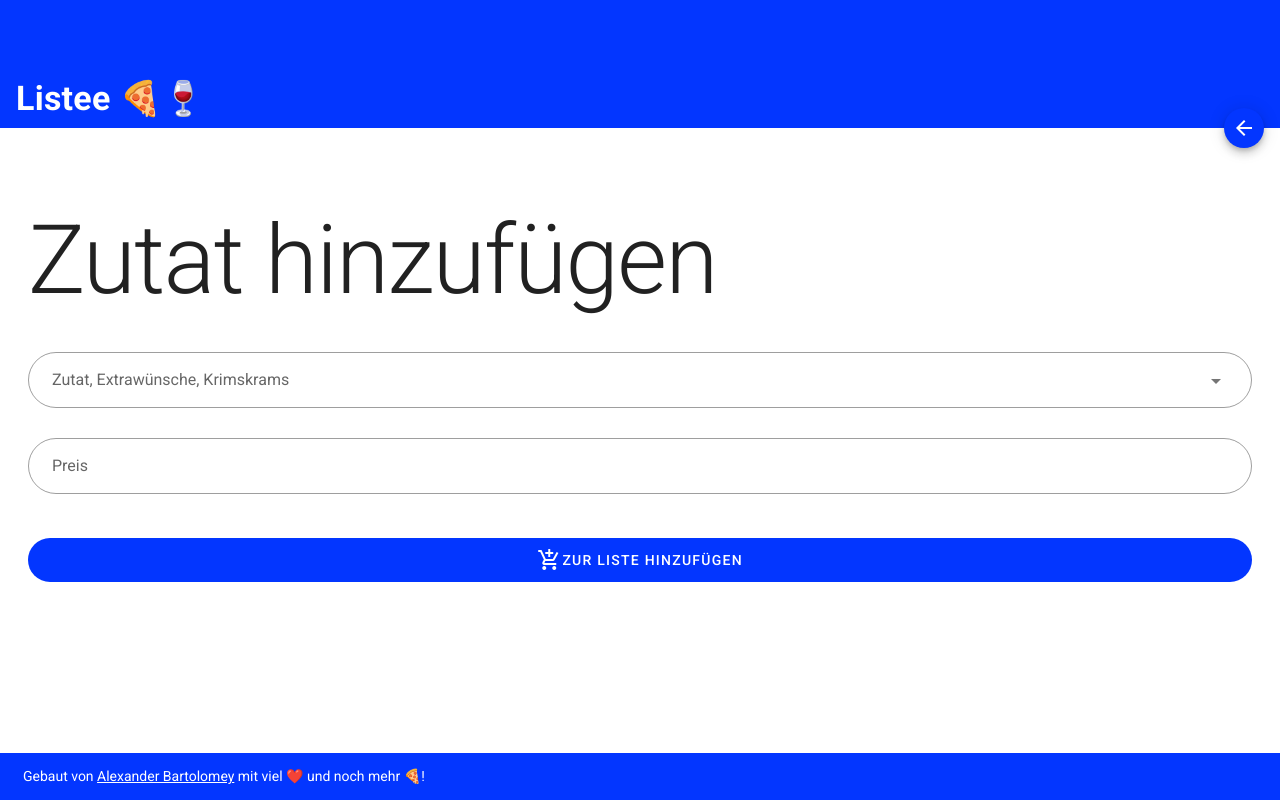
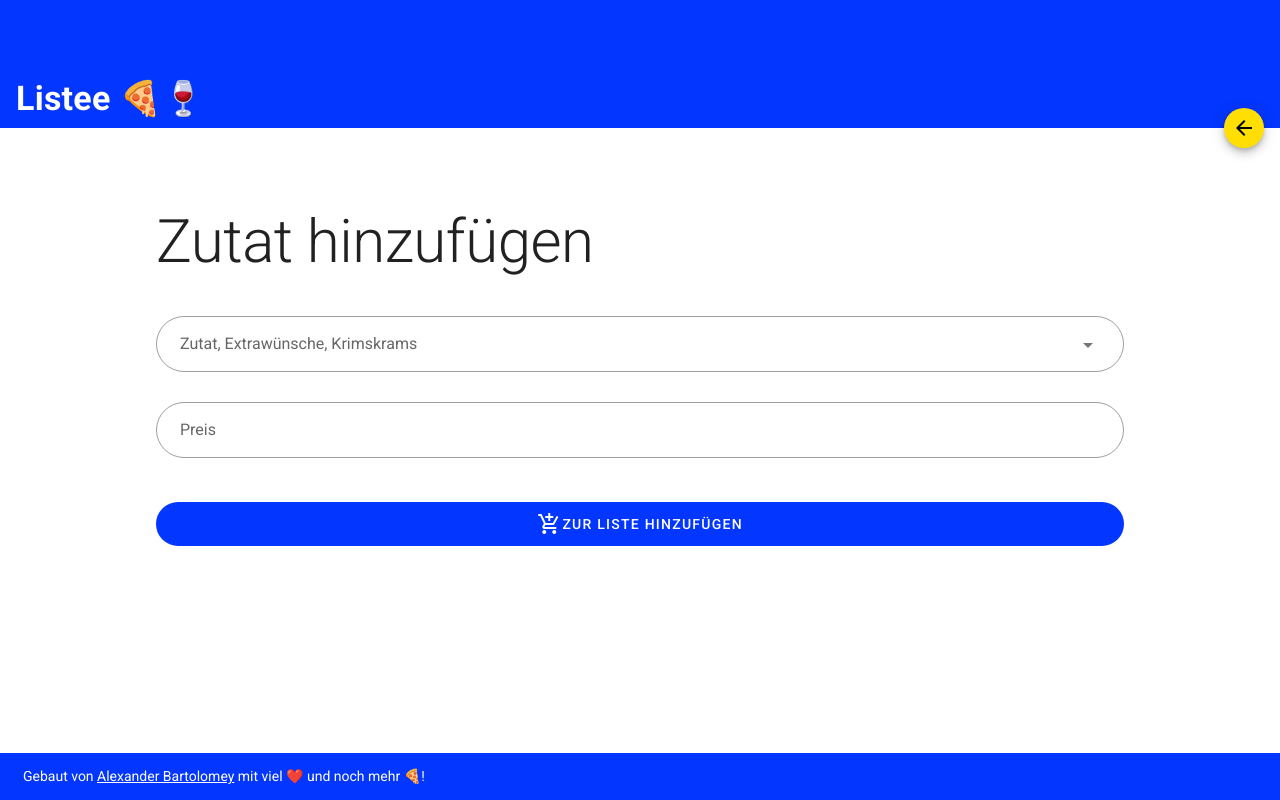
Before and after one commit to aix-pizza-time/listee-web, a Vue app: page /add in a window 1280 px wide. Built offline with nearby package versions, Linux system fonts and the light colour scheme.

Commit message:
Some Form view changes

```diff
--- a/src/views/Form.vue
+++ b/src/views/Form.vue
@@ -1,12 +1,12 @@
 <template>
   <div class="form">
     <router-link to="/">
-      <v-btn id="back" absolute dark fab top right small color="primary">
-        <v-icon>arrow_back</v-icon>
+      <v-btn id="back" absolute fab top right small color="secondary">
+        <v-icon color="black">arrow_back</v-icon>
       </v-btn>
     </router-link>
     <v-sheet height="4em"></v-sheet>
-    <h1 class="display-4">Zutat hinzufügen</h1>
+    <h1 class="display-3">Zutat hinzufügen</h1>
     <v-sheet height="2em"></v-sheet>
     <Form></Form>
   </div>
@@ -27,6 +27,9 @@ h1 {
   margin-bottom: 16px;
 }
 .form {
+  margin: 0 auto;
+  max-width: 1024px;
+  width: 100%;
   padding: 2em;
 }
 #back {
```
